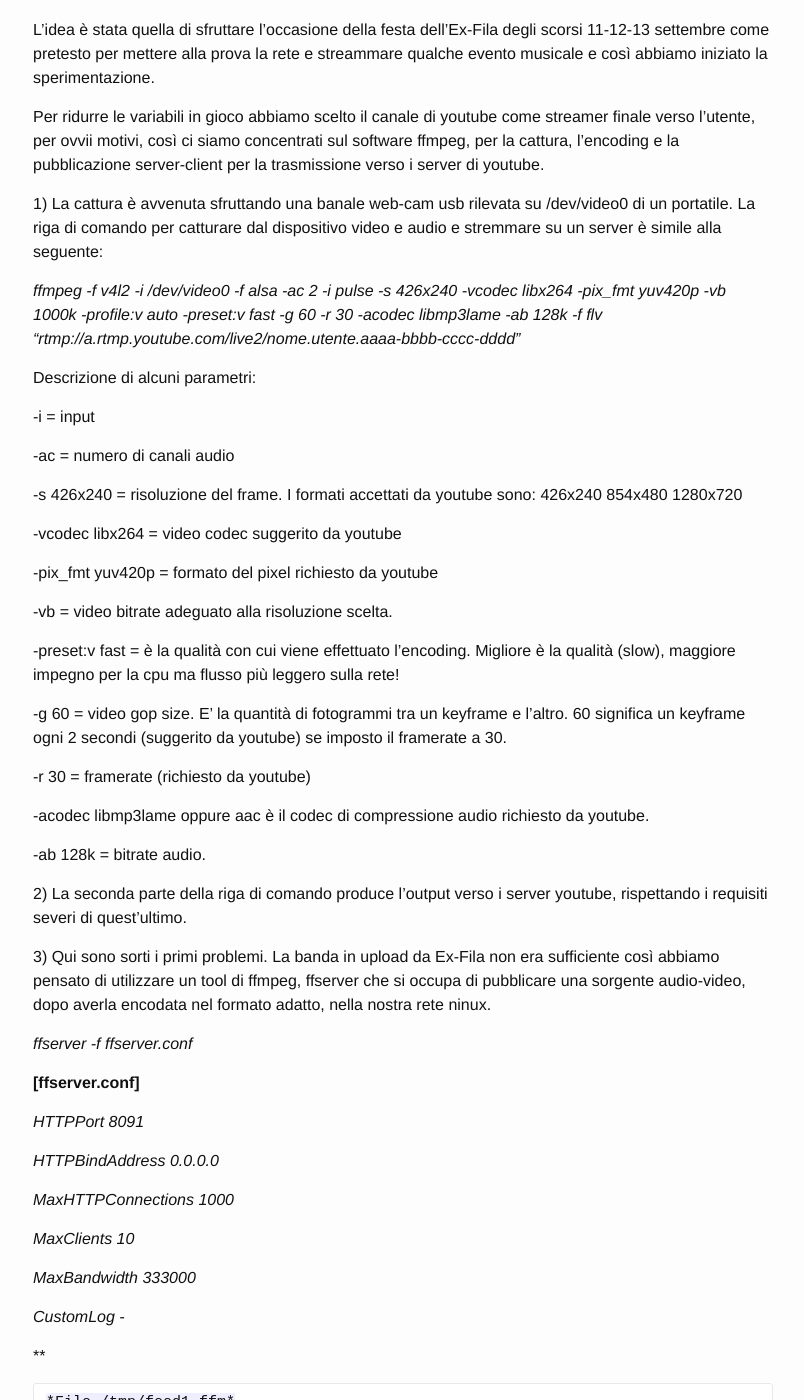
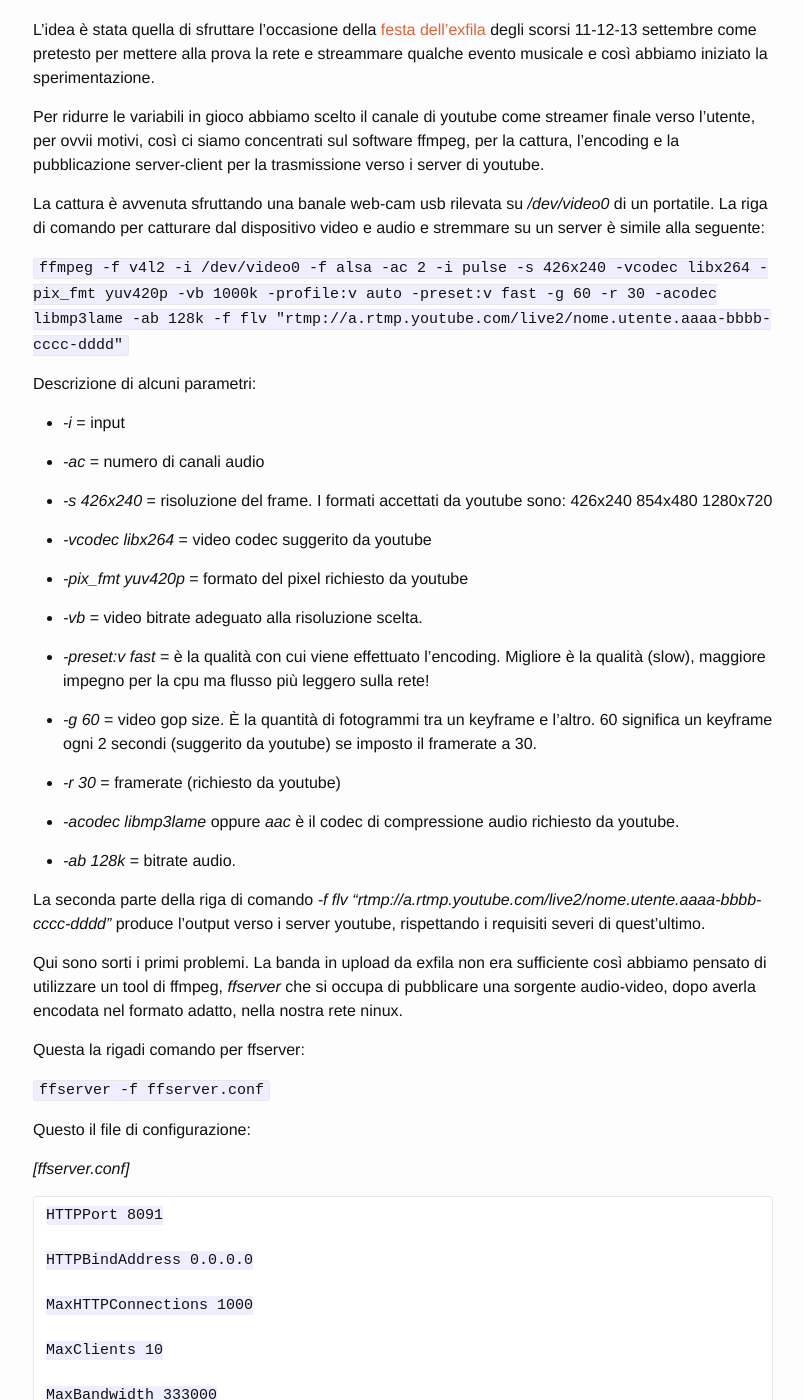
Before and after one commit to ninux-fi/firenze.ninux.org___old, a Jekyll site: the page built from _posts/2015-09-19-Stream-audio-video-con-ffmpeg.md, in a window 1280 px wide and 1400 px high, scrolled down 245 px. Shown: the whole window, without its empty margins (237-1041 px from the left). Built offline with Jekyll 4.4.1, drawn with Linux system fonts in a browser that asks for light colours; comment, search, counter and statistics services are not loaded; some of the changed text lies outside the part shown.

Commit message:
Modificato da Leandro

```diff
--- a/_posts/2015-09-19-Stream-audio-video-con-ffmpeg.md
+++ b/_posts/2015-09-19-Stream-audio-video-con-ffmpeg.md
@@ -7,130 +7,161 @@
 
 Durante gli  ultimi incontri ci siamo concentrati sulla possibilità di sperimentare lo streaming audio-video sfruttando in parte la rete ninux.
 
-L'idea è stata quella di sfruttare l'occasione della festa dell'Ex-Fila degli scorsi 11-12-13 settembre come pretesto per mettere alla prova la rete e streammare qualche evento musicale e così abbiamo iniziato la sperimentazione.
+L'idea è stata quella di sfruttare l'occasione della [festa dell'exfila](http://www.firenze.ninux.org/exfila,%20incontri/2015/09/03/Programma-ExSummerFest2015/) degli scorsi 11-12-13 settembre come pretesto per mettere alla prova la rete e streammare qualche evento musicale e così abbiamo iniziato la sperimentazione.
 
 Per ridurre le variabili in gioco abbiamo scelto il canale di youtube come streamer finale verso l'utente, per ovvii motivi, così ci siamo concentrati sul software ffmpeg, per la cattura, l'encoding e la pubblicazione server-client per la trasmissione verso i server di youtube.
 
-1) La cattura è avvenuta sfruttando una banale web-cam usb rilevata su /dev/video0 di un portatile. La riga di comando per catturare dal dispositivo video e audio e stremmare su un server è simile alla seguente:
+La cattura è avvenuta sfruttando una banale web-cam usb rilevata su
+*/dev/video0* di un portatile. La riga di comando per catturare dal
+dispositivo video e audio e stremmare su un server è simile alla
+seguente:
 
-*ffmpeg -f v4l2 -i /dev/video0 -f alsa -ac 2 -i pulse -s 426x240 -vcodec libx264  -pix_fmt yuv420p -vb 1000k -profile:v auto -preset:v fast  -g 60 -r 30 -acodec libmp3lame -ab 128k -f flv "rtmp://a.rtmp.youtube.com/live2/nome.utente.aaaa-bbbb-cccc-dddd"*
+`ffmpeg -f v4l2 -i /dev/video0 -f alsa -ac 2 -i pulse -s 426x240
+-vcodec libx264 -pix_fmt yuv420p -vb 1000k -profile:v auto -preset:v
+fast -g 60 -r 30 -acodec libmp3lame -ab 128k -f flv
+"rtmp://a.rtmp.youtube.com/live2/nome.utente.aaaa-bbbb-cccc-dddd"`
 
 Descrizione di alcuni parametri:
 
--i = input
+* *-i* = input
 
--ac = numero di canali audio
+* *-ac* = numero di canali audio
 
--s 426x240 = risoluzione del frame. I formati accettati da youtube sono: 426x240 854x480 1280x720
+* *-s 426x240* = risoluzione del frame. I formati accettati da
+  youtube sono: 426x240 854x480 1280x720
 
--vcodec libx264 = video codec suggerito da youtube
+* *-vcodec libx264* = video codec suggerito da youtube
 
--pix_fmt yuv420p = formato del pixel richiesto da youtube
+* *-pix_fmt yuv420p* = formato del pixel richiesto da youtube
 
--vb = video bitrate adeguato alla risoluzione scelta.
+* *-vb* = video bitrate adeguato alla risoluzione scelta.
 
--preset:v fast = è la qualità con cui viene effettuato l'encoding. Migliore è la qualità (slow), maggiore impegno per la cpu ma flusso più leggero sulla rete!
+* *-preset:v fast* = è la qualità con cui viene effettuato
+  l'encoding. Migliore è la qualità (slow), maggiore impegno per
+  la cpu ma flusso più leggero sulla rete!
 
--g 60 = video gop size. E' la quantità di fotogrammi tra un keyframe e l'altro. 60 significa un keyframe ogni 2 secondi (suggerito da youtube) se imposto il framerate a 30.
+* *-g 60* = video gop size. È la quantità di fotogrammi tra un
+  keyframe e l'altro. 60 significa un keyframe ogni 2 secondi
+  (suggerito da youtube) se imposto il framerate a 30.
 
--r 30 = framerate (richiesto da youtube)
+* *-r 30* = framerate (richiesto da youtube)
 
--acodec libmp3lame oppure aac è il codec di compressione audio richiesto da youtube.
+* *-acodec libmp3lame* oppure *aac* è il codec di compressione
+  audio richiesto da youtube.
 
--ab 128k = bitrate audio.
+* *-ab 128k* = bitrate audio.
 
-2) La seconda parte della riga di comando produce l'output verso i server youtube, rispettando i requisiti severi di quest'ultimo.
+La seconda parte della riga di comando *-f flv
+"rtmp://a.rtmp.youtube.com/live2/nome.utente.aaaa-bbbb-cccc-dddd"*
+produce l'output verso i server youtube, rispettando i requisiti
+severi di quest'ultimo.
 
-3) Qui sono sorti i primi problemi. La banda in upload da Ex-Fila non era sufficiente così abbiamo pensato di utilizzare un tool di ffmpeg, ffserver che si occupa di pubblicare una sorgente audio-video, dopo averla encodata nel formato adatto, nella nostra rete ninux.
+Qui sono sorti i primi problemi. La banda in upload da exfila non era
+sufficiente così abbiamo pensato di utilizzare un tool di ffmpeg,
+*ffserver* che si occupa di pubblicare una sorgente audio-video, dopo
+averla encodata nel formato adatto, nella nostra rete ninux.
 
-*ffserver -f ffserver.conf*
+Questa la rigadi comando per ffserver:
 
-**[ffserver.conf]**
+`ffserver -f ffserver.conf`
 
-*HTTPPort 8091*
+Questo il file di configurazione:
 
-*HTTPBindAddress 0.0.0.0*
+*[ffserver.conf]*
 
-*MaxHTTPConnections 1000*
+	HTTPPort 8091
 
-*MaxClients 10*
+	HTTPBindAddress 0.0.0.0
 
-*MaxBandwidth 333000*
+	MaxHTTPConnections 1000
 
-*CustomLog -*
+	MaxClients 10
 
-*<Feed feed1.ffm>*
+	MaxBandwidth 333000
 
-	*File /tmp/feed1.ffm*
+	CustomLog -
 
-	*FileMaxSize 400K*
+	<Feed feed1.ffm>
 
-	*ACL allow 127.0.0.1*
+	File /tmp/feed1.ffm
 
-	*launch ffmpeg -f v4l2 -i /dev/video0 -f alsa -ac 2 -i pulse *
+	FileMaxSize 400K
 
-*</Feed>*
+	ACL allow 127.0.0.1
 
-*<stream live.flv>*
+	launch ffmpeg -f v4l2 -i /dev/video0 -f alsa -ac 2 -i pulse
 
-	*Format flv*
+	</Feed>
 
-	*Feed feed1.ffm*
+	<stream live.flv>
 
-	*VideoCodec libx264*
+	Format flv
 
-	*VideoFrameRate 30 *
+	Feed feed1.ffm
 
-	*VideoBitRate 800*
+	VideoCodec libx264
 
-	*VideoSize 426x240 #854x480 #1280x720 #426x240*
+	VideoFrameRate 30
 
-	*VideoGopSize 30*
+	VideoBitRate 800
 
-	*VideoBufferSize 1000*
+	VideoSize 426x240 #854x480 #1280x720 #426x240
 
-	*AVOptionVideo crf 23*
+	VideoGopSize 30
 
-	*AVOptionVideo preset fast profile auto  *
+	VideoBufferSize 1000
 
-	*PixelFormat yuv420p*
+	AVOptionVideo crf 23
 
-	*AVOptionVideo flags +global_header*
+	AVOptionVideo preset fast profile auto
 
-	*AudioCodec aac*
+	PixelFormat yuv420p
 
-	*Strict -2*
+	AVOptionVideo flags +global_header
 
-	*AudioBitRate 128*
+	AudioCodec aac
 
-	*AudioChannels 2*
+	Strict -2
 
-	*AudioSampleRate 44100*
+	AudioBitRate 128
 
-	*AVOptionAudio flags +global_header*
+	AudioChannels 2
 
-*</Stream>*
+	AudioSampleRate 44100
 
-*<Stream stat.html>*
+	AVOptionAudio flags +global_header
 
-	*Format status*
+	</Stream>
 
-	*ACL allow localhost*
+	<Stream stat.html>
 
-	*ACL allow 192.168.0.0 192.168.255.255*
+	Format status
 
-*</Stream>*
+	ACL allow localhost
 
-*<Redirect index.html>*
+	ACL allow 192.168.0.0 192.168.255.255
 
-	*URL http://www.ffmpeg.org/*
+	</Stream>
 
-*</Redirect>*
+	<Redirect index.html>
 
-A questo punto è bastato utilizzare un'altra macchina su un nodo direttamente collegato alla fibra 30/3 con un ffmpeg che richiedeva al ffserver il flusso e lo "copiava" sui server youtube. Questa è la riga di comando:
+	URL http://www.ffmpeg.org/
 
-*ffmpeg -i http://10.150.22.xxx:8091/live.flv -codec:copy -f flv "rtmp://a.rtmp.youtube.com/live2/nome.utente.aaaa-bbbb-cccc-dddd"*
+	</Redirect>
 
-Questa ci è sembrata la soluzione ideale, anche se perfezionabile, per sfruttare la rete ninux ad alta velocità e uscire da una fibra per l'upload.
+A questo punto è bastato utilizzare un'altra macchina su un nodo
+direttamente collegato alla fibra 30/3 con un ffmpeg che richiedeva al
+ffserver il flusso e lo "copiava" sui server youtube. Questa è la riga
+di comando locale:
 
-Anche se tecnicamente tutto ha funzionato, i risultati in termini di qualità non sono stati all'altezza delle aspettative a causa della rete attualmente non in perfetta efficienza, ma abbiamo già programmato una serie di test per individuare i nodi deboli da potenziare.
+	ffmpeg -i http://10.150.22.xxx:8091/live.flv -codec:copy -f flv "rtmp://a.rtmp.youtube.com/live2/nome.utente.aaaa-bbbb-cccc-dddd"
+
+Questa ci è sembrata la soluzione ideale, anche se perfezionabile, per
+sfruttare la rete ninux ad alta velocità e uscire da una fibra per
+l'upload.
+
+Anche se tecnicamente tutto ha funzionato, i risultati in termini di
+qualità non sono stati all'altezza delle aspettative a causa della
+rete attualmente non in perfetta efficienza, ma abbiamo già
+programmato una serie di test per individuare i nodi deboli da
+potenziare.
```
